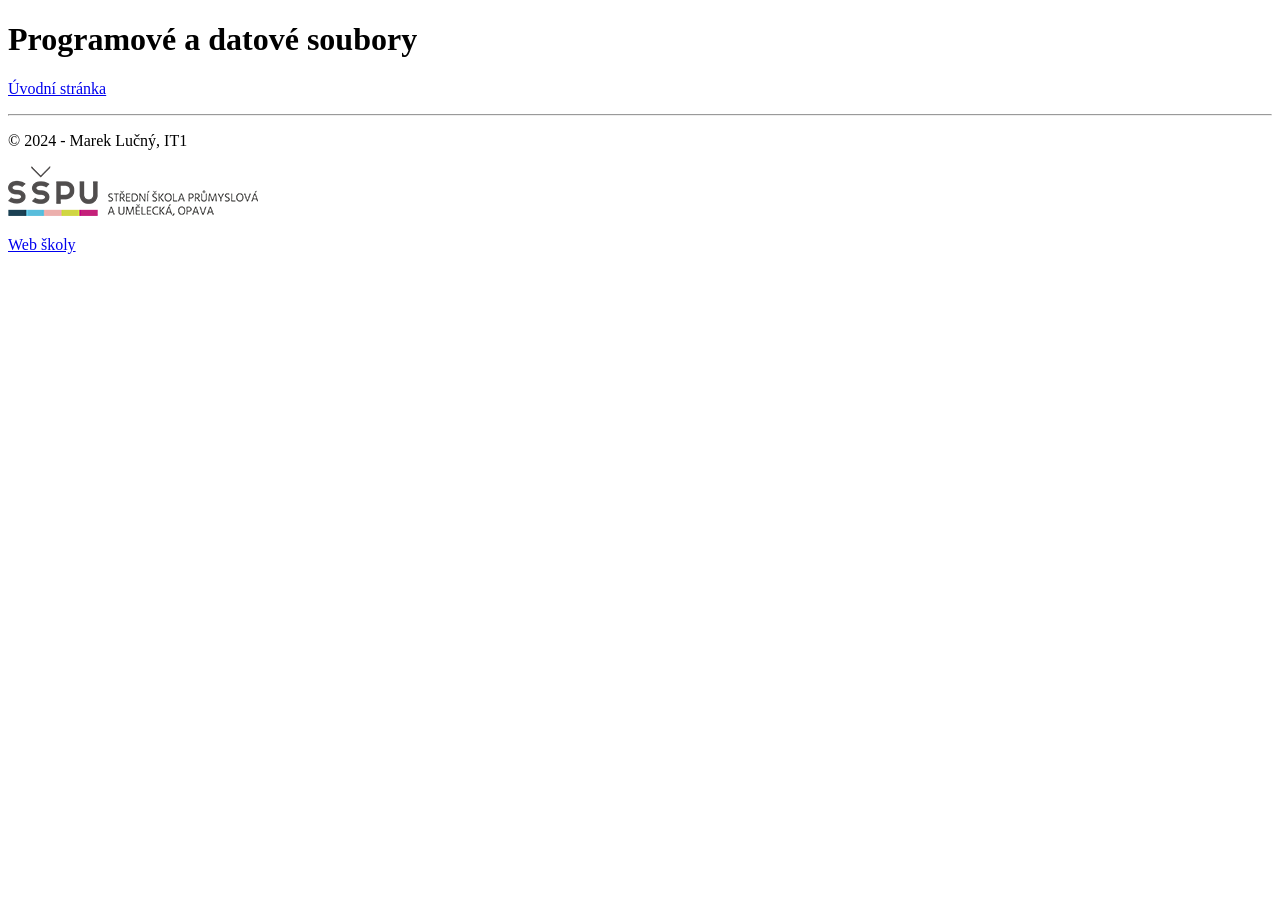
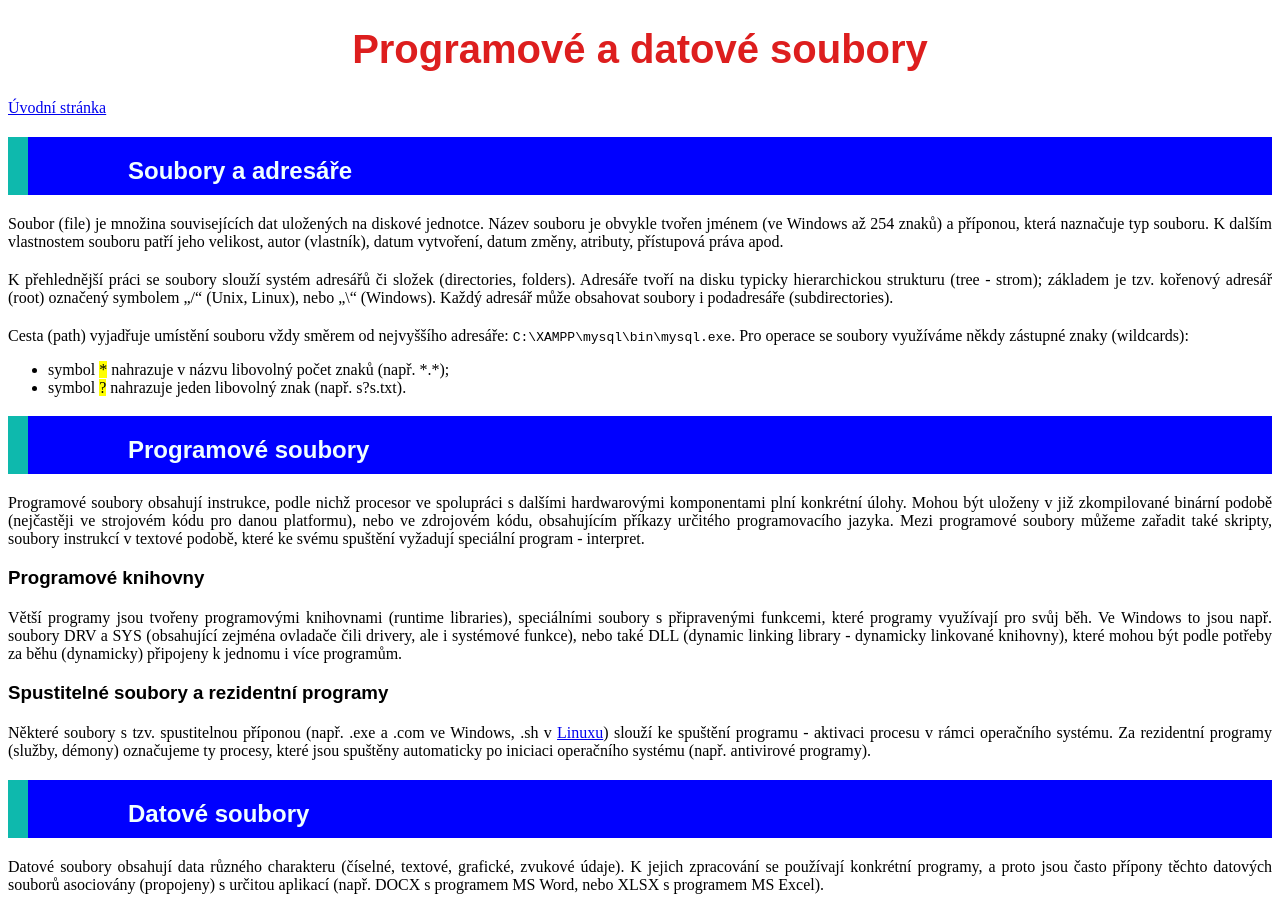
Before and after one commit to lucny/programy-a-data-p2, a plain HTML site: page a/index.html in a window 1280 px wide. Shown: the top 897 px of the page. Before the commit the page ends 800 px from the top, so only its background shows below. Drawn offline with Linux system fonts and the light colour scheme.

Commit message:
Aktualizace

```diff
--- a/a/index.html
+++ b/a/index.html
@@ -1,23 +1,94 @@
 <!DOCTYPE html>
 <html lang="cs">
+
 <head>
     <meta charset="UTF-8">
     <meta name="viewport" content="width=device-width, initial-scale=1.0">
     <title>Programové a datové soubory</title>
+    <style>
+        h1, h2, h3 {
+            font-family: Arial, Helvetica, sans-serif;
+        }
+        h1 {
+            color: rgb(221, 30, 30);
+            font-size: 250%;
+            text-align: center;
+        }
+        h2 {
+            background-color: blue;
+            color:azure;
+            padding: 20px 0 10px 100px;
+            border-left: 20px solid rgb(14, 185, 173);
+        }
+        p {
+            text-align: justify;
+            margin-top: 20px;
+        }
+
+        a:hover {
+            background-color: blue;
+            color: white;
+            text-decoration: none;
+        }
+    </style>
 </head>
+
 <body>
     <header>
         <h1>Programové a datové soubory</h1>
         <p><a href="../index.html">Úvodní stránka</a></p>
     </header>
     <main>
-
+        <h2>Soubory a adresáře</h2>
+        <p>Soubor (file) je množina souvisejících dat uložených na diskové jednotce. Název souboru je obvykle tvořen
+            jménem
+            (ve Windows až 254 znaků) a příponou, která naznačuje typ souboru. K dalším vlastnostem souboru patří jeho
+            velikost, autor (vlastník), datum vytvoření, datum změny, atributy, přístupová práva apod.</p>
+        <p>K přehlednější práci se soubory slouží systém adresářů či složek (directories, folders). Adresáře tvoří na
+            disku
+            typicky hierarchickou strukturu (tree - strom); základem je tzv. kořenový adresář (root) označený symbolem
+            „/“
+            (Unix, Linux), nebo „\“ (Windows). Každý adresář může obsahovat soubory i podadresáře (subdirectories).</p>
+        <p>Cesta (path) vyjadřuje umístění souboru vždy směrem od nejvyššího adresáře:
+            <code>C:\XAMPP\mysql\bin\mysql.exe</code>.
+            Pro operace se soubory využíváme někdy zástupné znaky (wildcards):</p>
+        <ul>
+            <li>symbol <mark>*</mark> nahrazuje v názvu libovolný počet znaků (např. *.*);</li>
+            <li>symbol <mark>?</mark> nahrazuje jeden libovolný znak (např. s?s.txt).</li>
+        </ul>
+        <h2>Programové soubory</h2>
+        <p>Programové soubory obsahují instrukce, podle nichž procesor ve spolupráci s dalšími hardwarovými komponentami
+            plní konkrétní úlohy. Mohou být uloženy v již zkompilované binární podobě (nejčastěji ve strojovém kódu pro
+            danou platformu), nebo ve zdrojovém kódu, obsahujícím příkazy určitého programovacího jazyka. Mezi
+            programové soubory můžeme zařadit také skripty, soubory instrukcí v textové podobě, které ke svému spuštění
+            vyžadují speciální program - interpret.</p>
+        <h3>Programové knihovny</h3>
+        <p>Větší programy jsou tvořeny programovými knihovnami (runtime libraries), speciálními soubory s připravenými
+            funkcemi, které programy využívají pro svůj běh. Ve Windows to jsou např. soubory DRV a SYS (obsahující
+            zejména ovladače čili drivery, ale i systémové funkce), nebo také DLL (dynamic linking library - dynamicky
+            linkované knihovny), které mohou být podle potřeby za běhu (dynamicky) připojeny k jednomu i více programům.
+        </p>
+        <h3>Spustitelné soubory a rezidentní programy</h3>
+        <p>Některé soubory s tzv. spustitelnou příponou (např. .exe a .com ve Windows, .sh v
+            <a href="https://cs.wikipedia.org/wiki/Linux" target="_blank">Linuxu</a>) slouží ke spuštění
+            programu - aktivaci procesu v rámci operačního systému. Za rezidentní programy (služby, démony) označujeme
+            ty procesy, které jsou spuštěny automaticky po iniciaci operačního systému (např. antivirové programy).</p>
+        <h2>Datové soubory</h2>
+        <p>Datové soubory obsahují data různého charakteru (číselné, textové, grafické, zvukové údaje). K jejich
+            zpracování se používají konkrétní programy, a proto jsou často přípony těchto datových souborů asociovány
+            (propojeny) s určitou aplikací (např. DOCX s programem MS Word, nebo XLSX s programem MS Excel).</p>
+        <figure>
+            <img src="../img/licence.svg" alt="Softwarové licence" width="1000">
+            <figcaption>Myšlenková mapa: Softwarové licence</figcaption>
+        </figure>
     </main>
     <footer>
         <hr>
-        <p>&copy; 2024 - Marek Lučný, IT1</p>
-        <p><a href="https://www.sspu-opava.cz" target="_blank"><img src="../img/skola-logo.png" alt="Školní logo"></a></p>
+        <p>&copy; 2024 - <b>Marek Lučný</b>, <b><i>IT1</i></b></p>
+        <p><a href="https://www.sspu-opava.cz" target="_blank"><img src="../img/skola-logo.png" alt="Školní logo"></a>
+        </p>
         <p><a href="https://www.sspu-opava.cz" target="_blank">Web školy</a></p>
     </footer>
 </body>
+
 </html>
```
Also changed, not shown: index.html (+2 -1 lines), img/licence.png (added), img/licence.svg (added).
